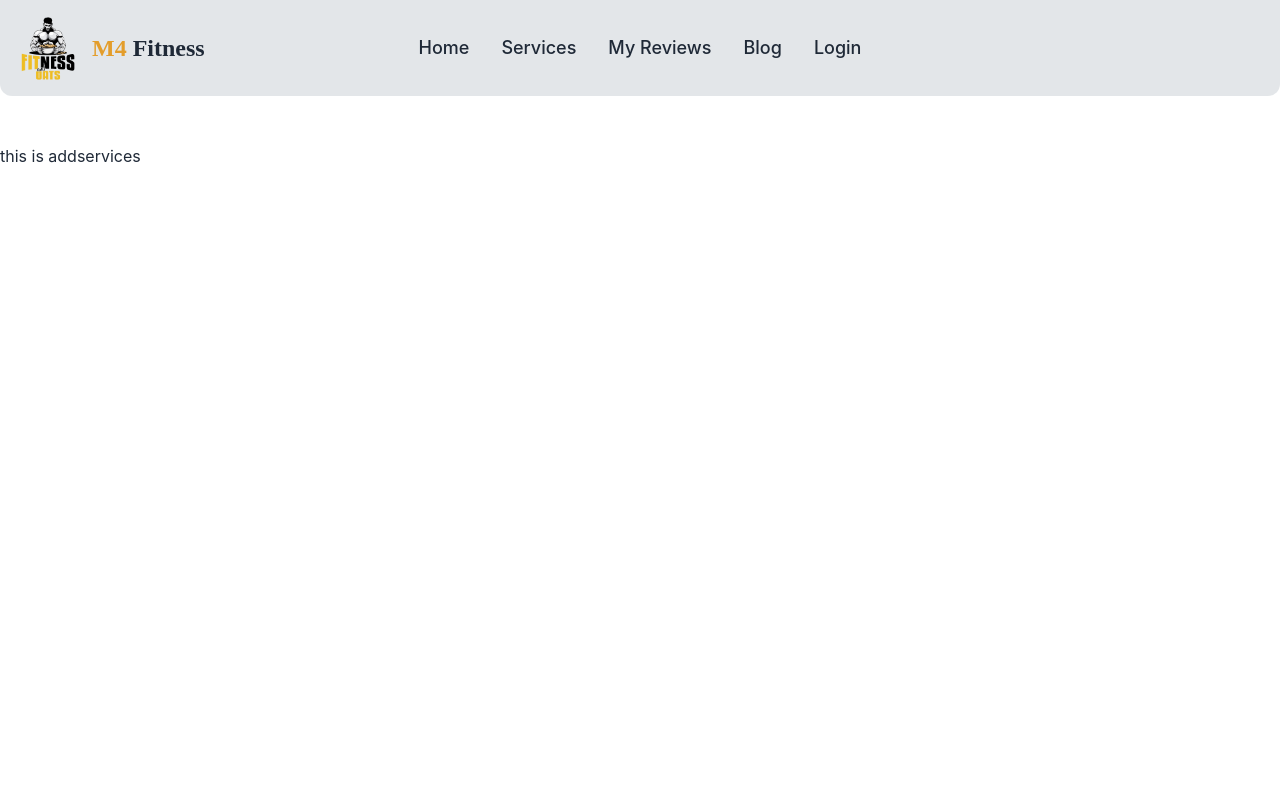
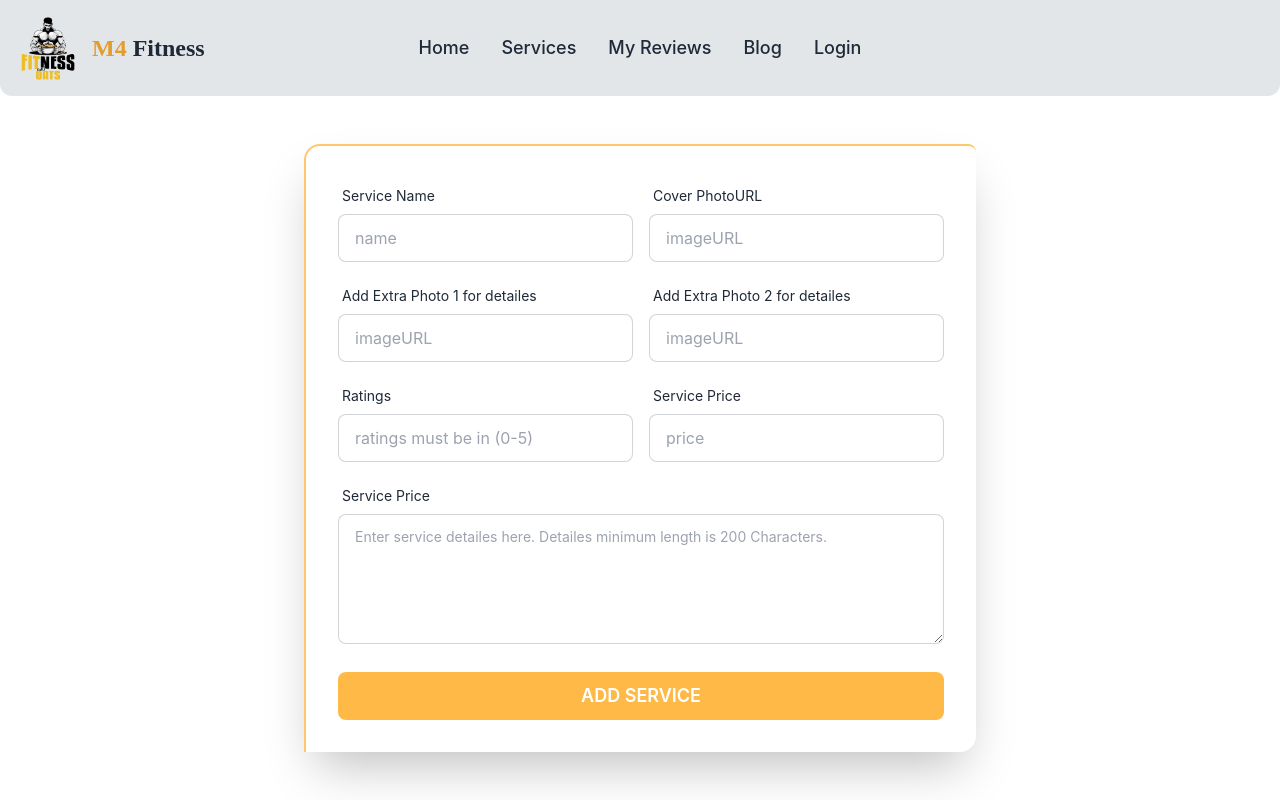
Before and after one commit to Mashud05052001/m4_fitness_client_side, a React (Create React App) app: page /addServices in a window 1280 px wide. Shown: the top 800 px of the page. Built offline with nearby package versions, Linux system fonts and the light colour scheme; no server answers.

Commit message:
add service done

```diff
--- a/src/Components/AddServices.js
+++ b/src/Components/AddServices.js
@@ -1,9 +1,101 @@
 import React from 'react';
+import { useNavigate } from 'react-router-dom';
 
 const AddServices = () => {
+    const navigate = useNavigate();
+    const handleAddService = event => {
+        event.preventDefault();
+        const form = event.target;
+        const name = form.serviceName.value,
+            img1 = form.img1.value,
+            img2 = form.img2.value,
+            img3 = form.img3.value,
+            ratings = form.ratings.value,
+            price = form.price.value,
+            detailes = form.detailes.value;
+        const service = {
+            name: name,
+            picture: img1,
+            rating: ratings,
+            price: price,
+            description: detailes,
+            images: [
+                { image: img1 },
+                { image: img2 },
+                { image: img3 },
+            ]
+        }
+        fetch('http://localhost:5000/services', {
+            method: "POST",
+            headers: {
+                'Content-Type': 'application/json'
+            },
+            body: JSON.stringify(service),
+        }).then(res => res.json()).then(data => {
+            if (data.acknowledged) {
+                alert('You have successfully enrolled a service');
+                form.reset();
+                navigate('/');
+            }
+        })
+    }
+
     return (
         <div className='max-w-screen-xl mx-auto mt-12'>
-            this is addservices
+            <form onSubmit={handleAddService} className="border-2 border-[#ffb946]/80 border-b-0 border-r-0 card flex-shrink-0 w-full max-w-2xl mx-auto shadow-2xl rounded-bl-none rounded-tr-lg  bg-base-100 ">
+                <div className="card-body ">
+                    <section className='grid grid-cols-2 gap-4'>
+                        <div className="form-control ">
+                            <label className="label">
+                                <span className="label-text">Service Name</span>
+                            </label>
+                            <input type="text" name='serviceName' placeholder="name" className="input input-bordered" required />
+                        </div>
+                        <div className="form-control ">
+                            <label className="label">
+                                <span className="label-text">Cover PhotoURL</span>
+                            </label>
+                            <input type="text" name='img1' placeholder="imageURL" className="input input-bordered" required />
+                        </div>
+                        <div className="form-control col-span-1">
+                            <label className="label">
+                                <span className="label-text">Add Extra Photo 1 for detailes</span>
+                            </label>
+                            <input type="text" name='img2' placeholder="imageURL" className="input input-bordered" required />
+                        </div>
+                        <div className="form-control col-span-1">
+                            <label className="label">
+                                <span className="label-text">Add Extra Photo 2 for detailes</span>
+                            </label>
+                            <input type="text" name='img3' placeholder="imageURL" className="input input-bordered" required />
+                        </div>
+                        <div className="form-control ">
+                            <label className="label">
+                                <span className="label-text">Ratings</span>
+                            </label>
+                            <input type="number" max={5} min={0} name='ratings' placeholder="ratings must be in (0-5)" className="input input-bordered" required />
+                        </div>
+                        <div className="form-control ">
+                            <label className="label">
+                                <span className="label-text">Service Price</span>
+                            </label>
+                            <input type="number" name='price' placeholder="price" className="input input-bordered" required />
+                        </div>
+                        <div className="form-control col-span-2">
+                            <label className="label">
+                                <span className="label-text">Service Price</span>
+                            </label>
+                            <textarea type="text" minLength={200} name='detailes' placeholder="Enter service detailes here. Detailes minimum length is 200 Characters." className="textarea textarea-bordered" required cols={10} rows={4} />
+                        </div>
+
+                    </section>
+
+                    <div className="form-control mt-5">
+                        <button className="btn border-0 bg-[#ffb946] hover:bg-[#feae2e] text-lg">Add Service</button>
+                    </div>
+
+                </div>
+            </form>
         </div>
     );
 };
--- a/src/Components/Join User/Login.js
+++ b/src/Components/Join User/Login.js
@@ -23,8 +23,8 @@ const Login = () => {
         const password = form.password.value;
         login(email, password).then(result => {
             const user = result.user;
-            console.log(user);
             navigate(from, { replace: true });
+            form.reset();
         }).catch(error => {
             if (error.message === "Firebase: Error (auth/user-not-found).") {
                 setError("User not found with this email");
--- a/src/Components/Join User/Register.js
+++ b/src/Components/Join User/Register.js
@@ -28,6 +28,7 @@ const Register = () => {
             updateUser(profile).then(() => { }).catch(err => console.log(err));
             alert('You have successfully register our website');
             <Navigate to='/' />
+            form.reset();
         }).catch(error => {
             if (error.message === "Firebase: Error (auth/user-not-found).") {
                 setError("User not found in firebase.");
```
